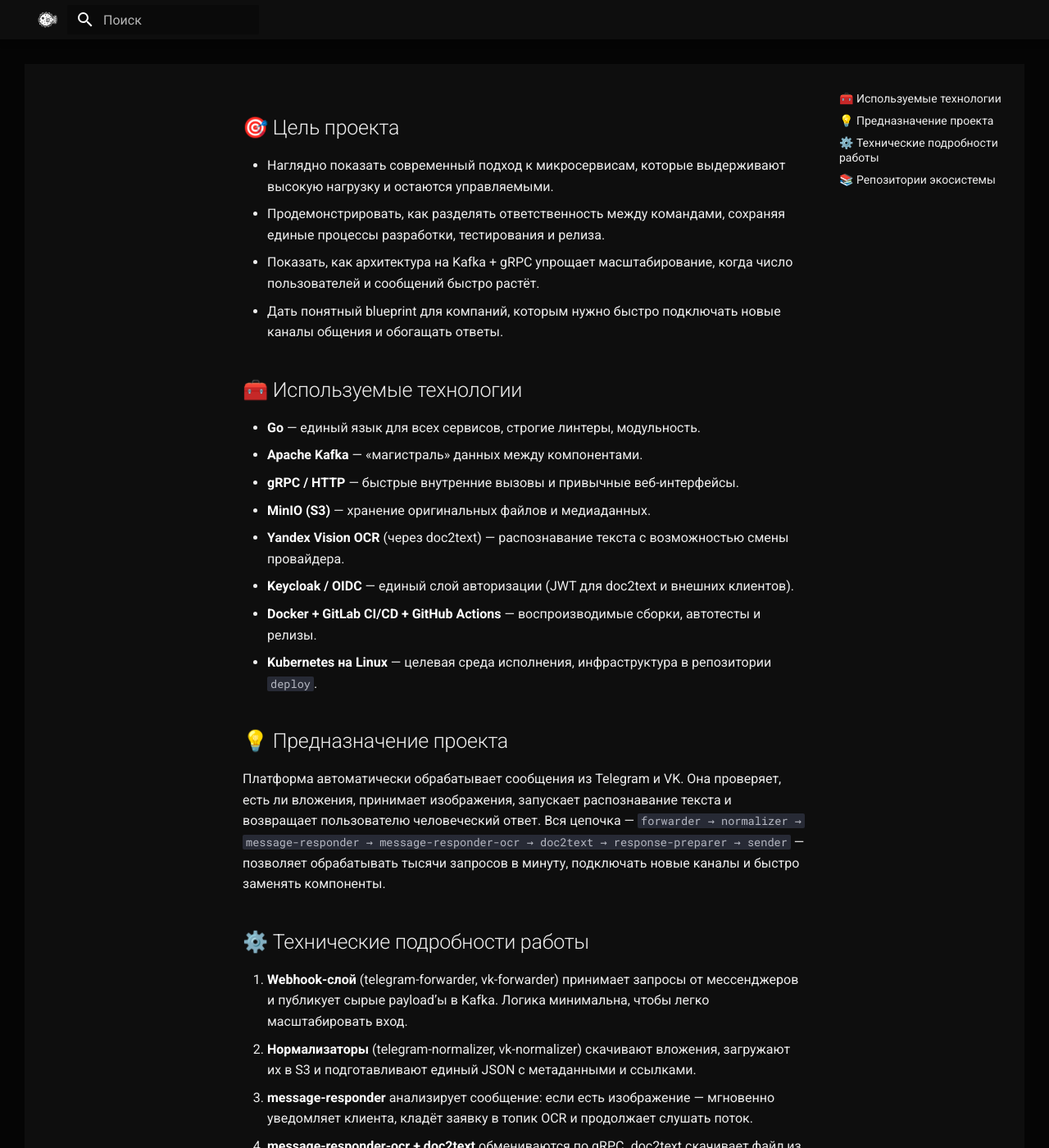
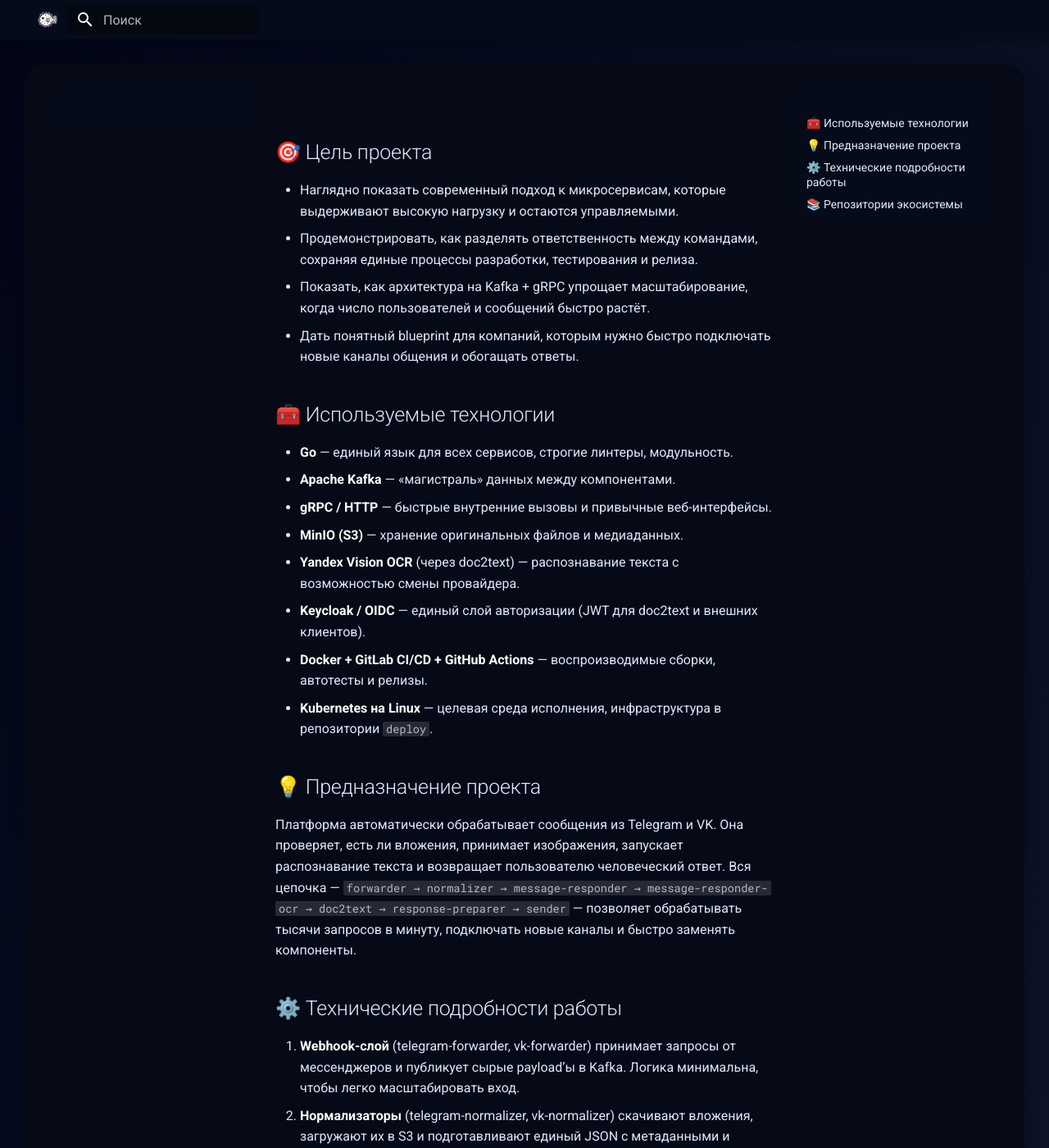
Before and after one commit to pufferfish-io/.github, an MkDocs documentation site: the page built from docs/index.md, in a window 1280 px wide and 1400 px high. Shown: the whole window at 82% size. Built offline with MkDocs 1.6.1 and Material for MkDocs 9.7.7, drawn with Linux system fonts in a browser that asks for light colours.

Commit message:
Refine monochrome palette

```diff
--- a/docs/assets/styles/custom.css
+++ b/docs/assets/styles/custom.css
@@ -12,23 +12,29 @@ a.headerlink {
 }
 
 body {
-  background: #050505;
+  background: linear-gradient(120deg, #020617, #0f172a);
   color: #f5f5f5;
 }
 
 .md-header,
 .md-nav,
-.md-main__inner,
 .md-sidebar,
 .md-footer {
-  background: #0e0e0e;
+  background: #050b18;
+}
+
+.md-main__inner {
+  background: #060a16;
+  border-radius: 24px;
+  box-shadow: 0 25px 80px rgba(2, 6, 23, 0.65);
+  padding: 1.5rem 2rem;
 }
 
 .md-content__inner,
 .md-nav__link,
 .md-typeset p,
 .md-typeset li {
-  color: #ededed;
+  color: #e0e7ff;
 }
 
 .md-typeset strong {
@@ -36,17 +42,18 @@ body {
 }
 
 .md-typeset a {
-  color: #8ab4f8;
+  color: #38bdf8;
 }
 
 .md-header__button.md-logo img {
-  filter: grayscale(100%);
+  filter: grayscale(0%);
 }
 
 .custom-top,
 .custom-bottom {
-  min-height: 60px;
-  background: rgba(255, 255, 255, 0.02);
-  border: 1px dashed rgba(255, 255, 255, 0.1);
+  min-height: 80px;
+  background: rgba(56, 189, 248, 0.05);
+  border: 1px dashed rgba(56, 189, 248, 0.4);
+  border-radius: 16px;
   margin: 1.5rem 0;
 }
```
